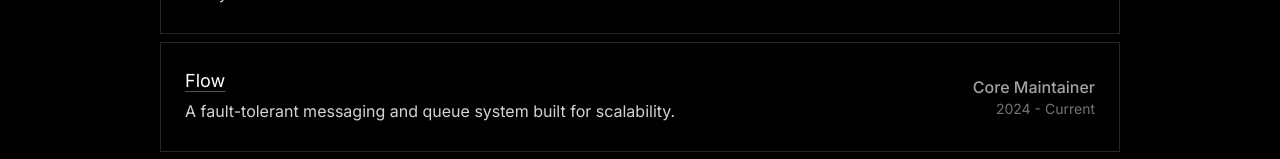
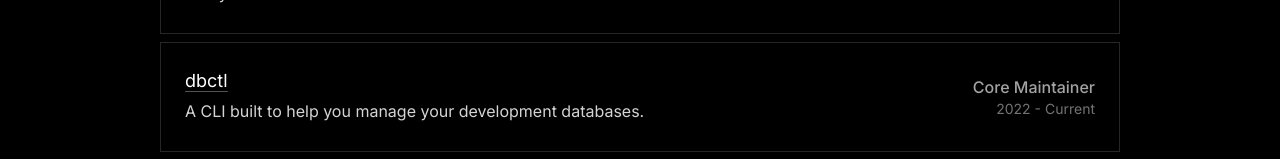
Before and after one commit to aelpxy/aelpxy.dev, a Next.js app: page /work in a window 1280 px wide. Shown: the part 522-681 px from the top of the page. Built offline with nearby package versions, Linux system fonts and the light colour scheme.

Commit message:
chore: update page.tsx and bump deps

```diff
--- a/package.json
+++ b/package.json
@@ -16,7 +16,7 @@
     "@mdx-js/react": "^3.0.1",
     "@next/mdx": "^14.2.3",
     "@types/mdx": "^2.0.13",
-    "framer-motion": "^11.2.6",
+    "framer-motion": "^11.2.9",
     "next": "14.2.3",
     "next-mdx-remote": "^5.0.0",
     "next-sitemap": "^4.2.3",
@@ -24,11 +24,11 @@
     "react-dom": "^18.3.1",
     "react-icons": "^5.2.1",
     "remark-gfm": "^4.0.0",
-    "shiki": "^1.6.0",
+    "shiki": "^1.6.1",
     "zod": "^3.23.8"
   },
   "devDependencies": {
-    "@types/node": "^20.12.12",
+    "@types/node": "^20.12.13",
     "@types/react": "^18.3.3",
     "@types/react-dom": "^18.3.0",
     "eslint": "^9.3.0",
--- a/src/app/work/page.tsx
+++ b/src/app/work/page.tsx
@@ -29,12 +29,11 @@ const jobs = [
     description: 'Run your workloads with scale.',
   },
   {
-    title: 'Flow',
+    title: 'dbctl',
     jobTitle: 'Core Maintainer',
-    link: 'https://github.com/zotehq/flow',
-    year: `2024 - Current`,
-    description:
-      'A fault-tolerant messaging and queue system built for scalability.',
+    link: 'https://github.com/aelpxy/dbctl',
+    year: `2022 - Current`,
+    description: 'A CLI built to help you manage your development databases.',
   },
   {
     title: 'Void',
```
Also changed, not shown: 1 other file (tests, documents, lock files or other folders).
